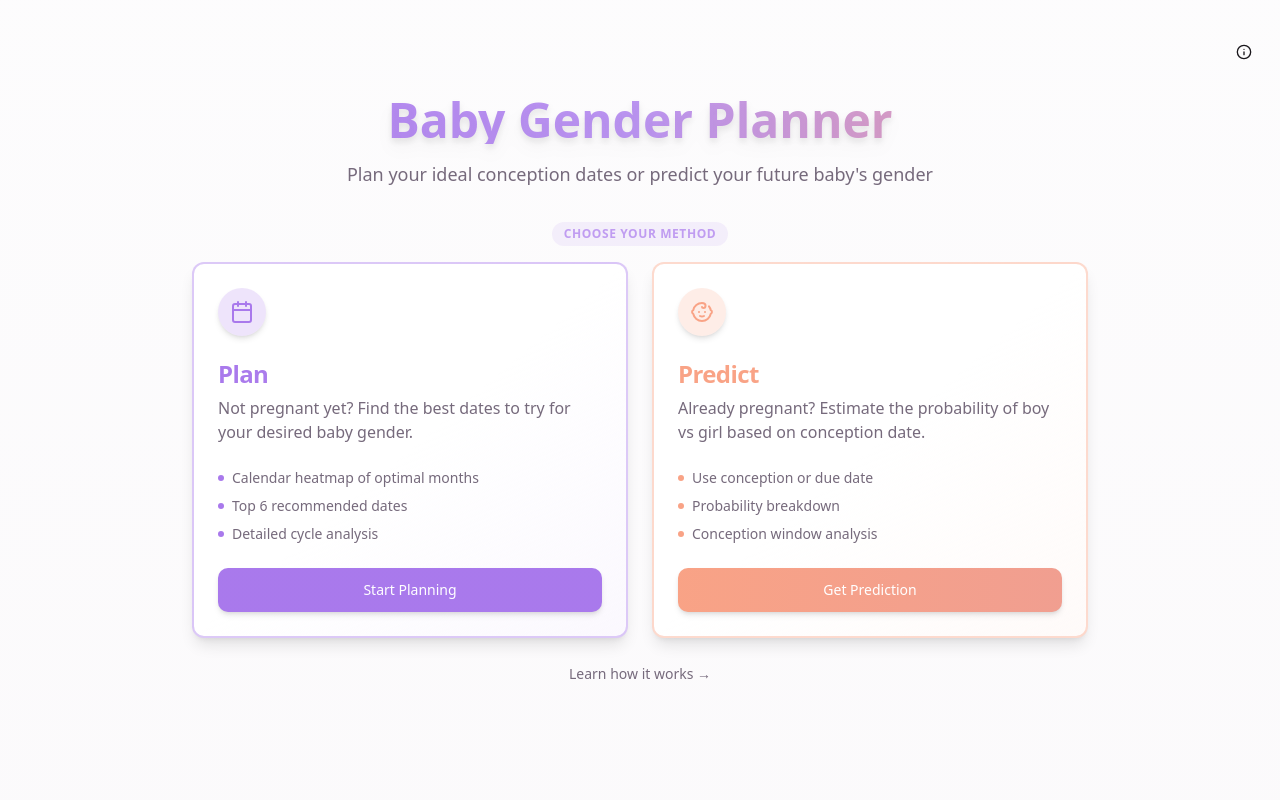
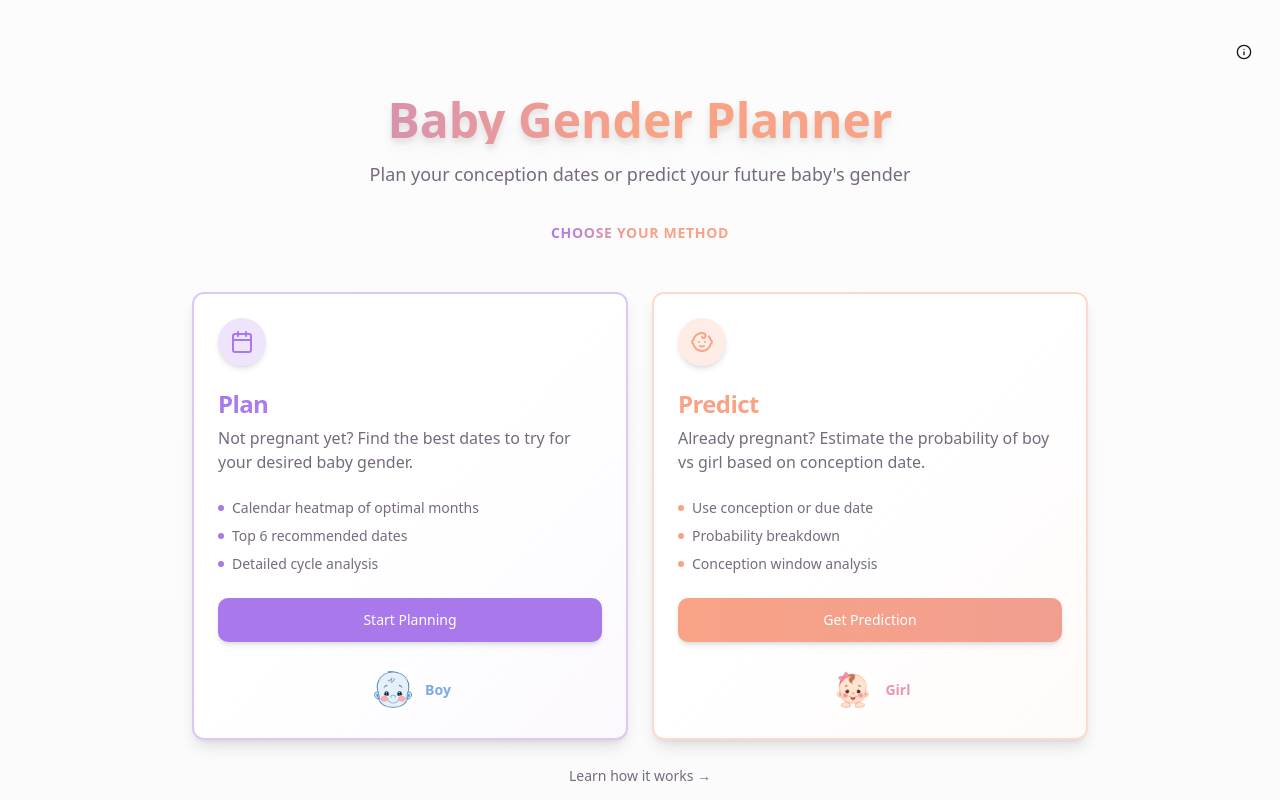
Before and after one commit to SamVar/baby-gender, a React (Vite) app: page / in a window 1280 px wide. Shown: the top 800 px of the page. Built offline with nearby package versions, Linux system fonts and the light colour scheme; the HTML template or start-up script is replaced by a standard one.

Commit message:
Refine title gradient and add images

```diff
--- a/src/pages/Home.tsx
+++ b/src/pages/Home.tsx
@@ -1,7 +1,8 @@
 import { Link } from "react-router-dom";
 import { Button } from "@/components/ui/button";
 import { Card, CardContent, CardDescription, CardHeader, CardTitle } from "@/components/ui/card";
-
+import babyBoyImg from "@/assets/baby-boy.png";
+import babyGirlImg from "@/assets/baby-girl.png";
 import { Calendar, Baby, Info } from "lucide-react";
 
 export default function Home() {
@@ -15,19 +16,19 @@ export default function Home() {
         </Button>
 
         <div className="text-center space-y-4 animate-fade-in">
-          <h1 className="text-4xl md:text-5xl font-bold bg-gradient-to-r from-primary via-primary/80 to-accent bg-clip-text text-transparent drop-shadow-lg">
+          <h1 className="text-4xl md:text-5xl font-bold bg-gradient-to-r from-primary via-accent to-accent bg-clip-text text-transparent drop-shadow-lg">
             Baby Gender Planner
           </h1>
           <p className="text-lg text-muted-foreground max-w-2xl mx-auto">
-            Plan your ideal conception dates or predict your future baby's gender
+            Plan your conception dates or predict your future baby's gender
           </p>
         </div>
       </header>
 
       <main className="container mx-auto px-4 pt-0 pb-8">
         <div className="max-w-4xl mx-auto space-y-4">
-          <div className="text-center space-y-3">
-            <span className="text-xs font-semibold tracking-wider uppercase text-primary/70 bg-primary/10 px-3 py-1 rounded-full inline-block">
+          <div className="text-center space-y-3 mb-12">
+            <span className="text-sm font-bold tracking-wider uppercase bg-gradient-to-r from-primary via-accent to-accent bg-clip-text text-transparent">
               Choose Your Method
             </span>
           </div>
@@ -67,6 +68,10 @@ export default function Home() {
                 >
                   <Link to="/plan">Start Planning</Link>
                 </Button>
+                <div className="mt-6 flex items-center justify-center gap-2">
+                  <img src={babyBoyImg} alt="Baby Boy" className="w-12 h-12 rounded-full" />
+                  <span className="text-sm font-semibold text-boy">Boy</span>
+                </div>
               </CardContent>
             </Card>
 
@@ -104,6 +109,10 @@ export default function Home() {
                 >
                   <Link to="/predict">Get Prediction</Link>
                 </Button>
+                <div className="mt-6 flex items-center justify-center gap-2">
+                  <img src={babyGirlImg} alt="Baby Girl" className="w-12 h-12 rounded-full" />
+                  <span className="text-sm font-semibold text-girl">Girl</span>
+                </div>
               </CardContent>
             </Card>
           </div>
```
Also changed, not shown: src/assets/baby-boy.png (added), src/assets/baby-girl.png (added).
